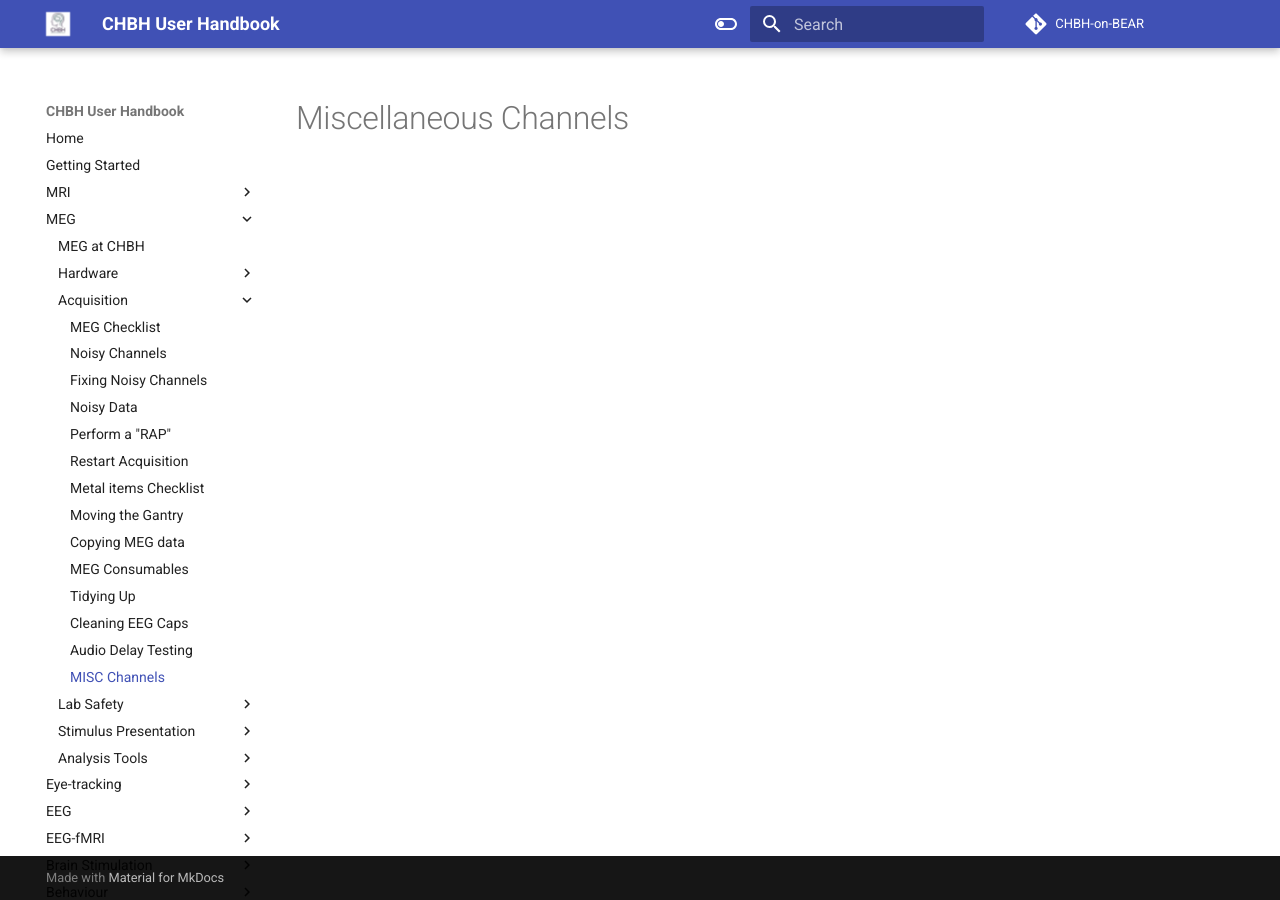
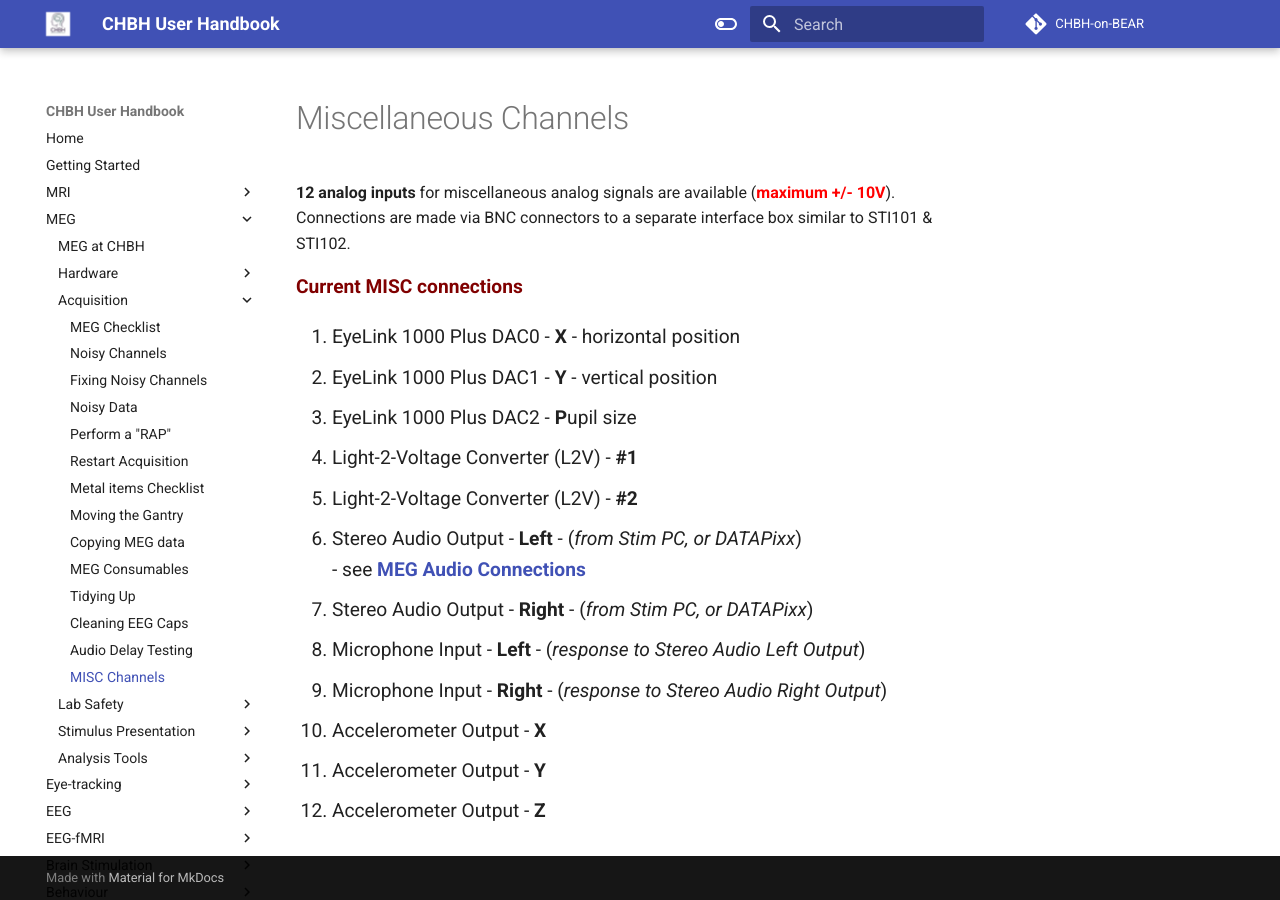
Before and after one commit to chbh-opensource/chbh-on-bear, an MkDocs documentation site: the page built from docs/meg/acquisition/misc_channels.md, in a window 1280 px wide. Built offline with MkDocs 1.6.1 and Material for MkDocs 9.7.7, drawn with Linux system fonts in a browser that asks for light colours; comment, search, counter and statistics services are not loaded.

Commit message:
Completed MISC Channels repo

```diff
--- a/docs/meg/acquisition/misc_channels.md
+++ b/docs/meg/acquisition/misc_channels.md
@@ -1 +1,23 @@
 # Miscellaneous Channels
+
+
+**12 analog inputs** for miscellaneous analog signals are available (**<span style="color:red">maximum +/- 10V</span>**).<br />
+Connections are made via BNC connectors to a separate interface box similar to STI101 & STI102.
+
+<big>
+**<span style="color:maroon">Current MISC connections</span>**
+
+1. EyeLink 1000 Plus DAC0 - **X** - horizontal position
+2. EyeLink 1000 Plus DAC1 - **Y** - vertical position
+3. EyeLink 1000 Plus DAC2 - **P**upil size
+4. Light-2-Voltage Converter (L2V) - **#1**
+5. Light-2-Voltage Converter (L2V) - **#2**
+6. Stereo Audio Output - **Left** - (*from Stim PC, or DATAPixx*)<br /> - see **[MEG Audio Connections](../../meg/pdfs/MEG_Audio_Connections.pdf)**
+7. Stereo Audio Output - **Right** - (*from Stim PC, or DATAPixx*)
+8. Microphone Input - **Left** - (*response to Stereo Audio Left Output*)
+9. Microphone Input - **Right** - (*response to Stereo Audio Right Output*)
+10. Accelerometer Output - **X**
+11. Accelerometer Output - **Y**
+12. Accelerometer Output - **Z**
+
+</big>
```
Also changed, not shown: 1 other file.
